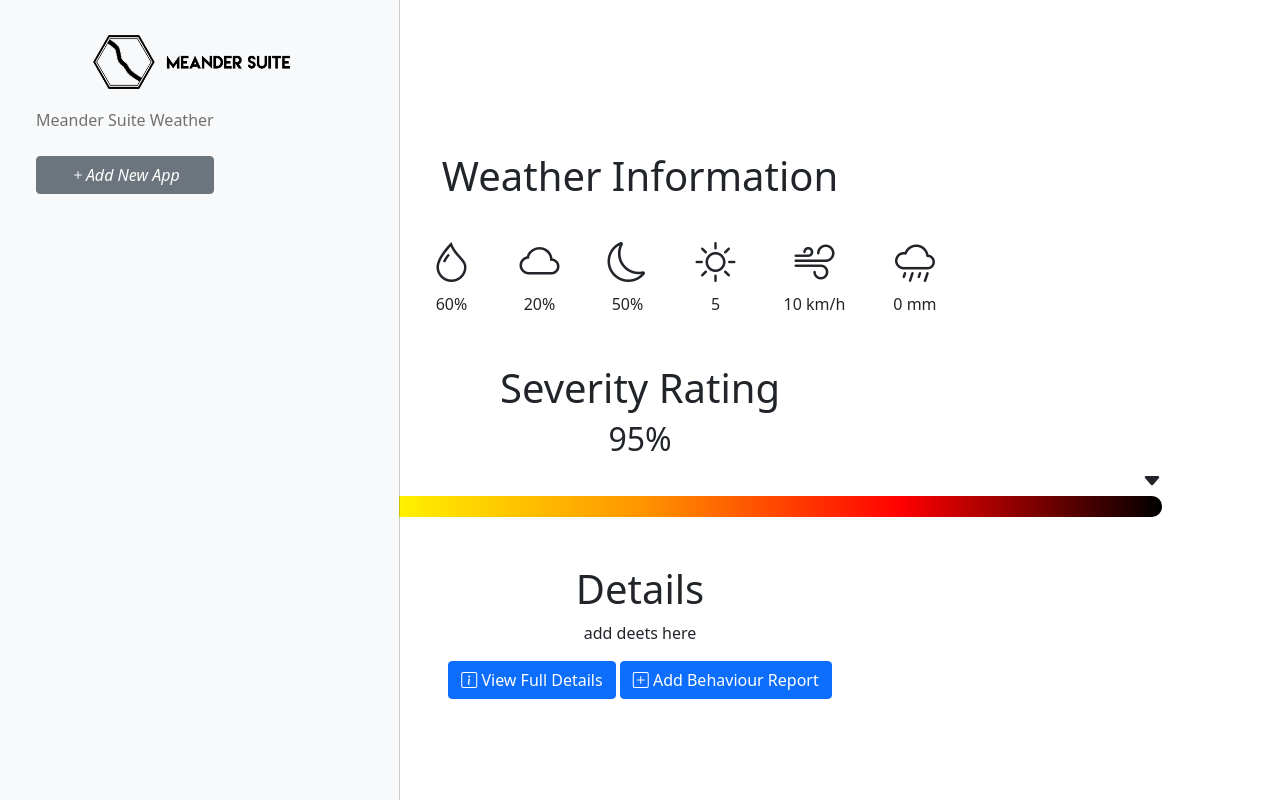
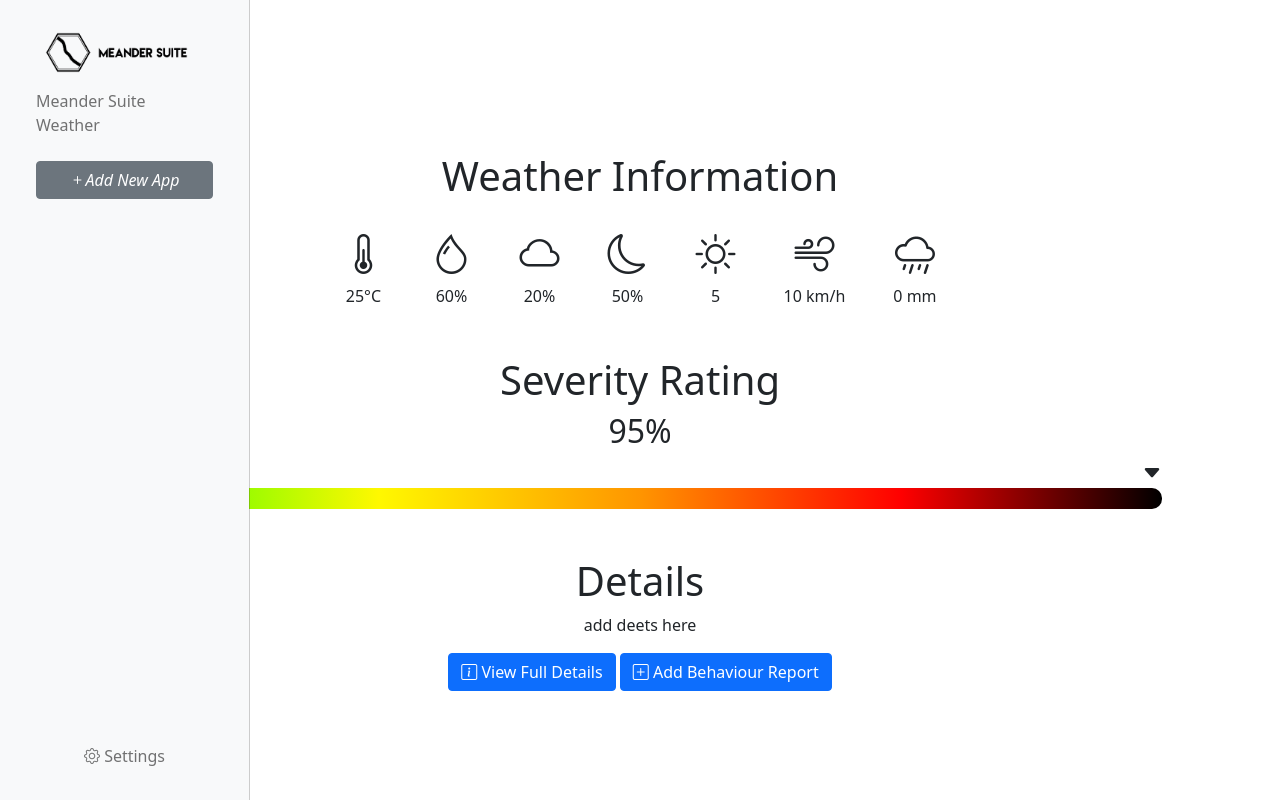
Before and after one commit to lachietech/Personal-Website, a Flask app: page /meandersuite/suite in a window 1280 px wide, after a click that opens the changed part. Run offline with Flask 3, Linux system fonts and the light colour scheme; some libraries are stand-ins or nearby versions.

Commit message:
Update MS0

```diff
--- a/templates/meandersuiteprerelease/suitefiles/index.html
+++ b/templates/meandersuiteprerelease/suitefiles/index.html
@@ -20,9 +20,14 @@
             text-align: right;
             font-size: 20px;
         }
-
-
-
+        .offcanvas {
+            width: 250px; /* Adjust the width to make it thinner */
+        }
+        .weather-info {
+            display: flex;
+            flex-wrap: wrap;
+            justify-content: center;
+        }
         </style>
     </head>
     <body>
@@ -30,7 +35,7 @@
             <div class="offcanvas-body py-0 px-0">
                 <nav class="navbar navbar-light bg-light flex-column p-4" style="height: 100%;">
                     <div class="container-fluid">
-                        <button type="button" class="navbar-brand border-0 bg-transparent" data-bs-dismiss="offcanvas" aria-label="Close"><img src="{{ url_for('static', filename='meandersuiteprerelease/mainfiles/logoblack.png')}}" style="width: 70%;" class="img-fluid"></button>
+                        <button type="button" class="navbar-brand border-0 bg-transparent" data-bs-dismiss="offcanvas" aria-label="Close"><img src="{{ url_for('static', filename='meandersuiteprerelease/mainfiles/logoblack.png')}}" class="img-fluid"></button>
                         <ul class="navbar-nav mb-2 mb-lg-0">
                             <li class="nav-item w-100">
                                 <a class="nav-link"  href="#msw">Meander Suite Weather</a>
@@ -38,6 +43,12 @@
                             <button class="btn btn-secondary w-100 mt-3" href="#apppage"><i class="bi bi-plus">Add New App</i></button>
                         </ul>
                     </div>
+                    <ul class="navbar-nav mb-2 mb-lg-0">
+                        <li class="nav-item mt-auto">
+                            <a class="nav-link" href="#settings"><i class="bi bi-gear"></i>  Settings</a>
+                        </li>
+                    </ul>
+
                 </nav>
             </div>
         </div>
@@ -47,13 +58,12 @@
             </button>
             <div class="container px-5 my-5 text-center">
                 <div class="row mt-5">
-                    <div class="col-md-12 py text-center">
-                        <div class="col-md-12 mt-5 text-center">
+                    <div class="text-center">
+                        <div class=" mt-5 text-center">
                             <div>
                                 <h1>Weather Information</h1>
                             </div>
-
-                            <div class="d-inline-flex text-center mt-4">
+                            <div class="weather-info mt-4">
                                 <div class="me-4 ms-4">
                                     <i class="bi bi-thermometer-half fs-1"></i>
                                     <br>
```
Also changed, not shown: templates/meandersuiteprerelease/mainfiles/documentation.html (+13 -5 lines), templates/meandersuiteprerelease/mainfiles/index.html (+12 -3 lines), templates/meandersuiteprerelease/mainfiles/mswdesc.html (+13 -8 lines).
